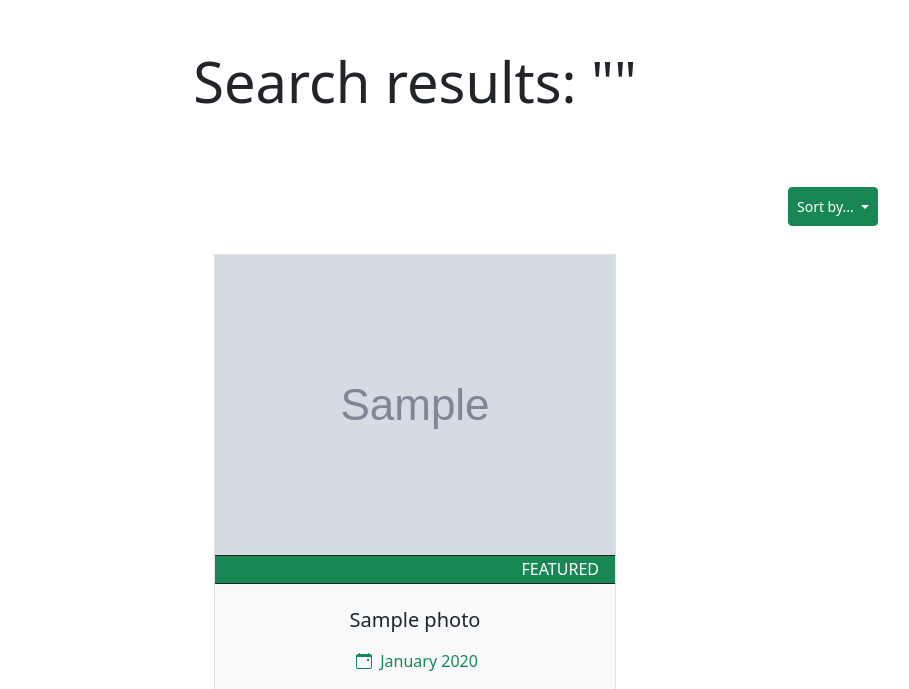
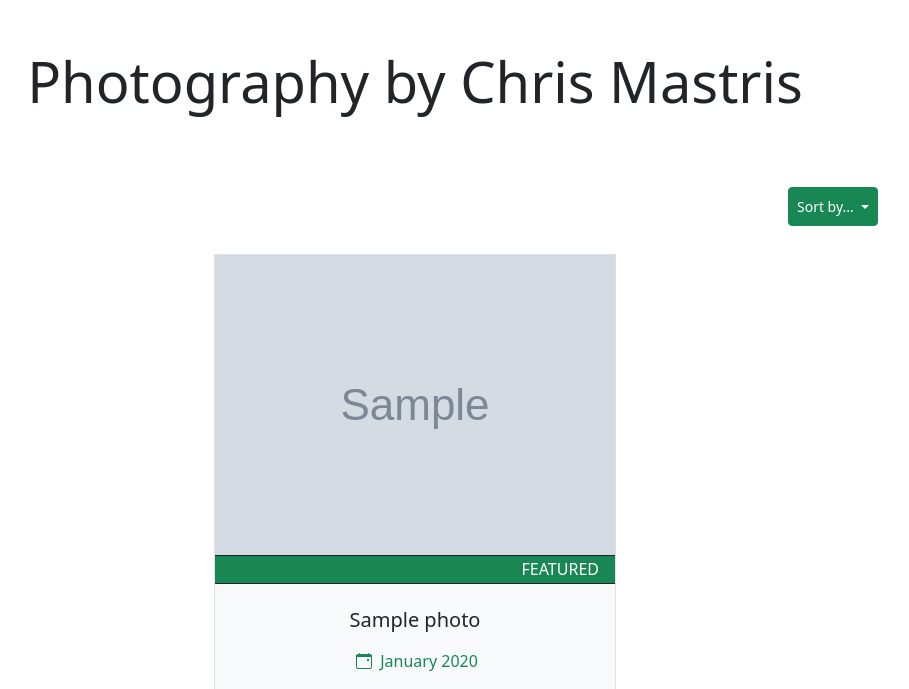
Before and after one commit to Cmastris/django_photo_gallery, a Django app: template photo_gallery/photos/templates/photos/photo_list.html in a window 1280 px wide. Shown: the part 56-745 px from the top of the page, without its empty margins (225-1134 px from the left). Run offline with Django 4.2, Linux system fonts and the light colour scheme; tables that the repository leaves empty hold one stand-in row (values such as "Sample post"); the template is opened without the code that fills it: values that come from a table or form of the project are taken from there, most other values are stand-ins (such as "Sample title", 1, 10 or a date in 2020); grey boxes marked "Sample" are stand-in pictures; some libraries are stand-ins or nearby versions.

Commit message:
Refactor search templating into a new template

```diff
--- a/photo_gallery/photo_gallery/urls.py
+++ b/photo_gallery/photo_gallery/urls.py
@@ -28,7 +28,7 @@
 
 
 urlpatterns = [
-    path('', PhotoListView.as_view(homepage=True), name='homepage'),
+    path('', PhotoListView.as_view(), name='homepage'),
     path('admin/', admin.site.urls),
     path('contact', ContactMessageCreateView.as_view(), name='contact'),
     path('contact-success', ContactSuccessView.as_view(), name='contact_success'),
--- a/photo_gallery/photos/templates/photos/photo_list.html
+++ b/photo_gallery/photos/templates/photos/photo_list.html
@@ -1,16 +1,15 @@
 {% extends "base.html" %}
 
 {% block head_content_tags %}
-<title>{% if is_homepage %}Photo Gallery{% else %}Search Results{% endif %} | Chris Mastris</title>
+<title>Photo Gallery | Chris Mastris</title>
 {# Include page query string if present and >1 (1 is duplicate); other queries excluded #}
 <link rel="canonical" href="{{ absolute_root_url }}{{ request.path }}{% if page_obj.number > 1 %}?page={{ page_obj.number }}{% endif %}">
 <meta name="description" content="A Django photo gallery website by Chris Mastris.">
 <meta property="og:url" content="{{ absolute_root_url }}{{ request.path }}{% if page_obj.number > 1 %}?page={{ page_obj.number }}{% endif %}">
 <meta property="og:type" content="website">
-<meta property="og:title" content="{% if is_homepage %}Photo Gallery{% else %}Search Results{% endif %}">
+<meta property="og:title" content="Photo Gallery">
 <meta property="og:description" content="A Django photo gallery website by Chris Mastris.">
-{% endblock %}
-{% block robots %}{% if is_search %}<meta name="robots" content="noindex, nofollow">{% endif %}{% endblock %}
+{% endblock head_content_tags %}
 
 {% block content %}
 <div class="container-lg text-center">
@@ -18,19 +17,13 @@
   {% block header_content %}
   <div class="mb-5">
     <h1 class="display-4">
-      {% if is_homepage %}Photography by Chris Mastris{% else %}Search results: "{{ search_query }}"{% endif %}
+      Photography by Chris Mastris
     </h1>
   </div>
   {% endblock header_content %}
 
-  {% if photo_list|length == 0 %}
-  {# Display error message instead of sorting dropdown and listings #}
-  <div class="my-5 py-5">
-    <p class="fs-5 py-4">Sorry, no photos were found.</p>
-  </div>
-  {% else %}
-  {# Sorting dropdown #}
-  {% if not is_search %}
+  {% block sorting_dropdown %}
+  {% if photo_list|length > 0 %}
   <div class="row justify-content-lg-center pt-4 mt-4">
     <div class="col-md-10">
       <div class="dropdown text-end">
@@ -64,8 +57,15 @@
     </div>
   </div>
   {% endif %}
+  {% endblock sorting_dropdown %}
 
   {# Photo listings #}
+  {% if photo_list|length == 0 %}
+  {# Display error message instead of empty photo list #}
+  <div class="my-5 py-5">
+    <p class="fs-5 py-4">Sorry, no photos were found.</p>
+  </div>
+  {% else %}
   <div class="mt-1 mb-5">
 
     <div class="row justify-content-lg-center">
--- a/photo_gallery/photos/views.py
+++ b/photo_gallery/photos/views.py
@@ -8,8 +8,6 @@
 class PhotoListView(ListView):
     model = Photo
     paginate_by = 6  # Display 6 photos per page
-    homepage = False
-    search = False
 
     def get_filtered_photos(self):
         """Return a filtered queryset of Photos that are published.
@@ -43,8 +41,6 @@
 
     def get_context_data(self, **kwargs):
         context = super().get_context_data(**kwargs)
-        context['is_homepage'] = self.homepage
-        context['is_search'] = self.search
         context['sorting'] = self.request.GET.get('sort', 'default')
         return context
 
@@ -69,7 +65,7 @@
 
 
 class SearchView(PhotoListView):
-    search = True
+    template_name = "photos/search.html"
 
     def get_filtered_photos(self):
         """Return a filtered queryset of Photos whose primary content includes the search query.
```
Also changed, not shown: photo_gallery/photos/templates/photos/search.html (added, +22 -0 lines).
